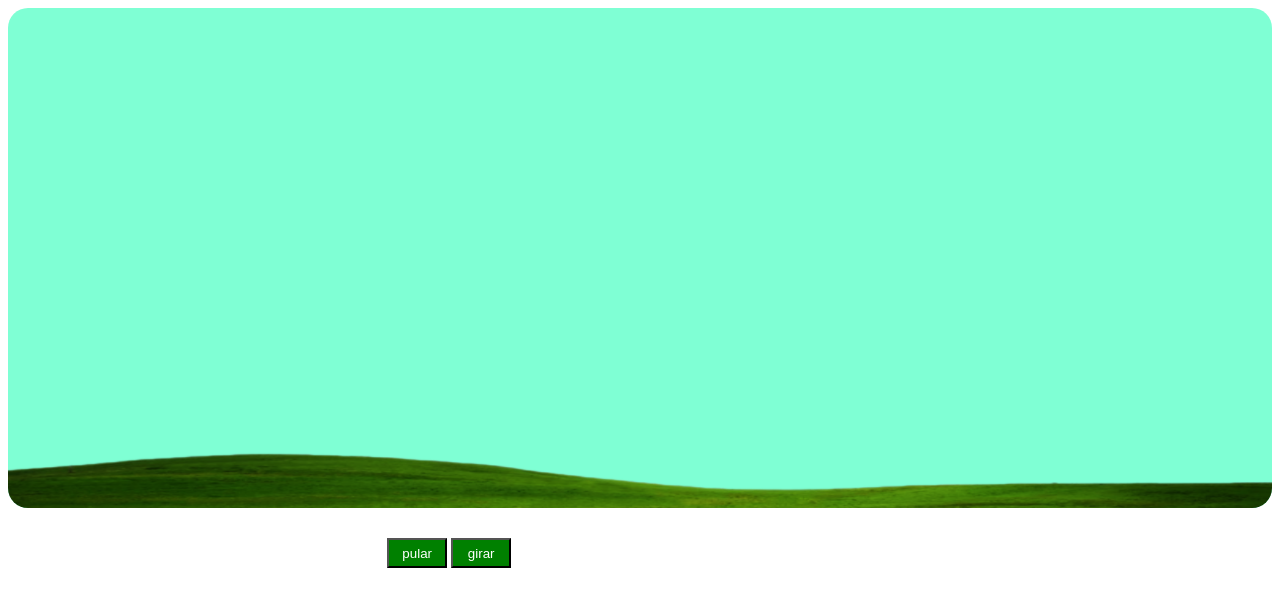
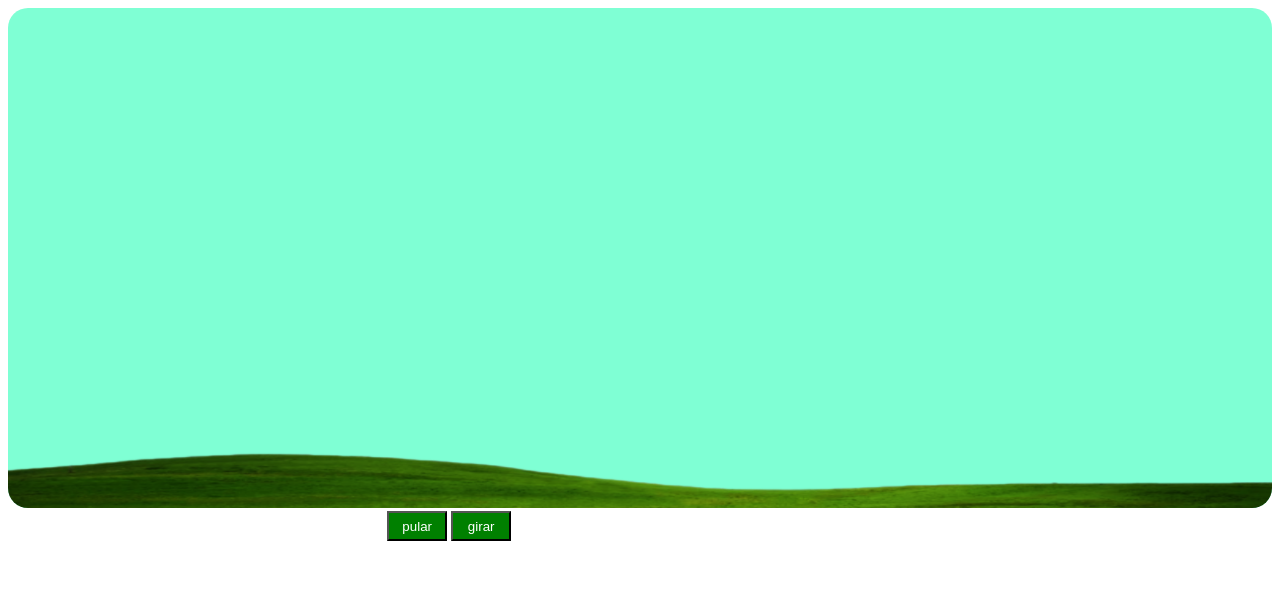
Before and after one commit to johnstonpc/corridaSonic, a plain HTML site: page index.html in a window 1280 px wide. Drawn offline with Linux system fonts and the light colour scheme.

Commit message:
Update estilo.css

```diff
--- a/estilo.css
+++ b/estilo.css
@@ -24,12 +24,12 @@
     background: green;
     color: white;
     margin-left: 30%;
-    margin-top: 30px;
+    margin-top: 3px;
 }
 .botaoM2{
     height: 30px;
     width: 60px;
     background: green;
     color: white;
-    margin-top: 30px;
+    margin-top: 3px;
 }
```
